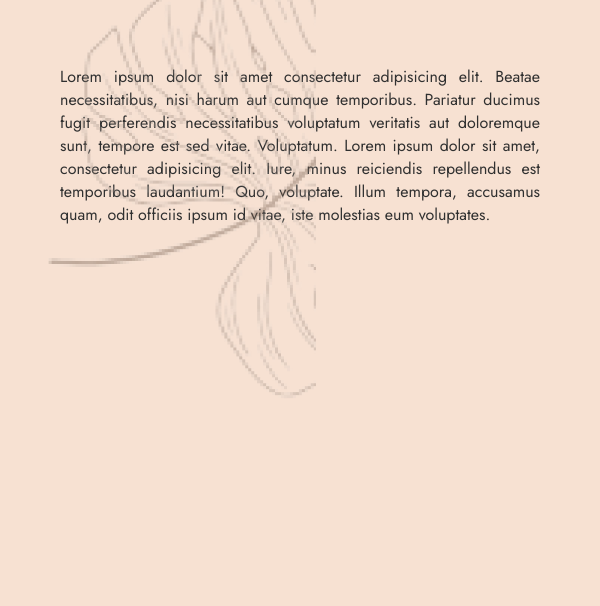
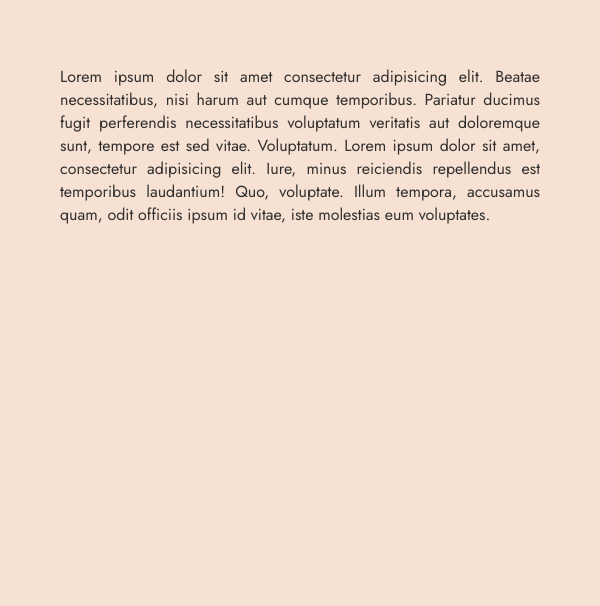
Before and after one commit to midiantossani/projeto-podologia, a plain HTML site: page index.html in a window 600 px wide. Shown: the part 514-1120 px from the top of the page. After the commit the page ends 800 px from the top, so only its background shows below. Drawn offline with nearby package versions, Linux system fonts and the light colour scheme; a web font is replaced by a local one.

Commit message:
remove ilustration

```diff
--- a/style.css
+++ b/style.css
@@ -90,7 +90,7 @@ h2 + p,
 }
 
 
-.index::before {
+/* .index::before {
     content: '';
     position: absolute;
     top: 20rem;
@@ -110,7 +110,7 @@ h2 + p,
     top: 20rem;
     bottom: 0;
     left: 1rem;
-    width: 50%; /* largura da imagem de fundo na lateral esquerda */
+    width: 50%;
     background-image: url(img/folhatropical.png);
     background-repeat: no-repeat;
     background-size: auto;
@@ -129,8 +129,8 @@ h2 + p,
     background-size: contain;
     background-position: top right;
     overflow: hidden;
-    } */
-}
+    }
+} */
 
 .Sobre {
     margin-top: 10rem;
```
